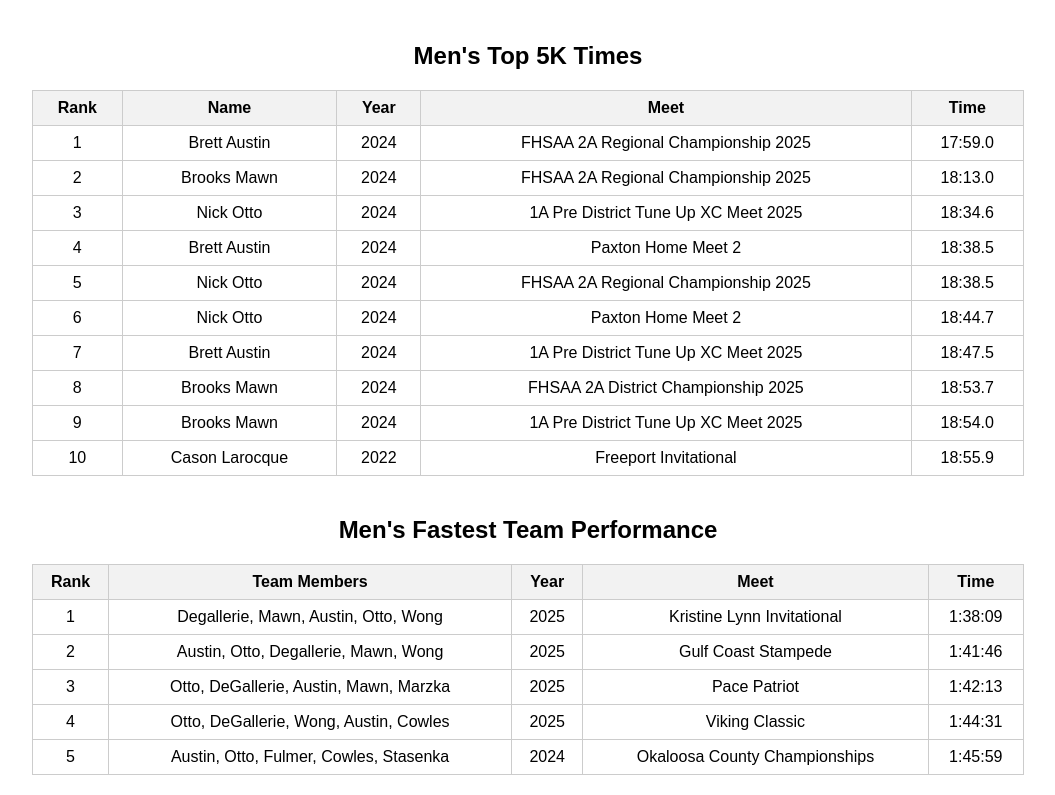
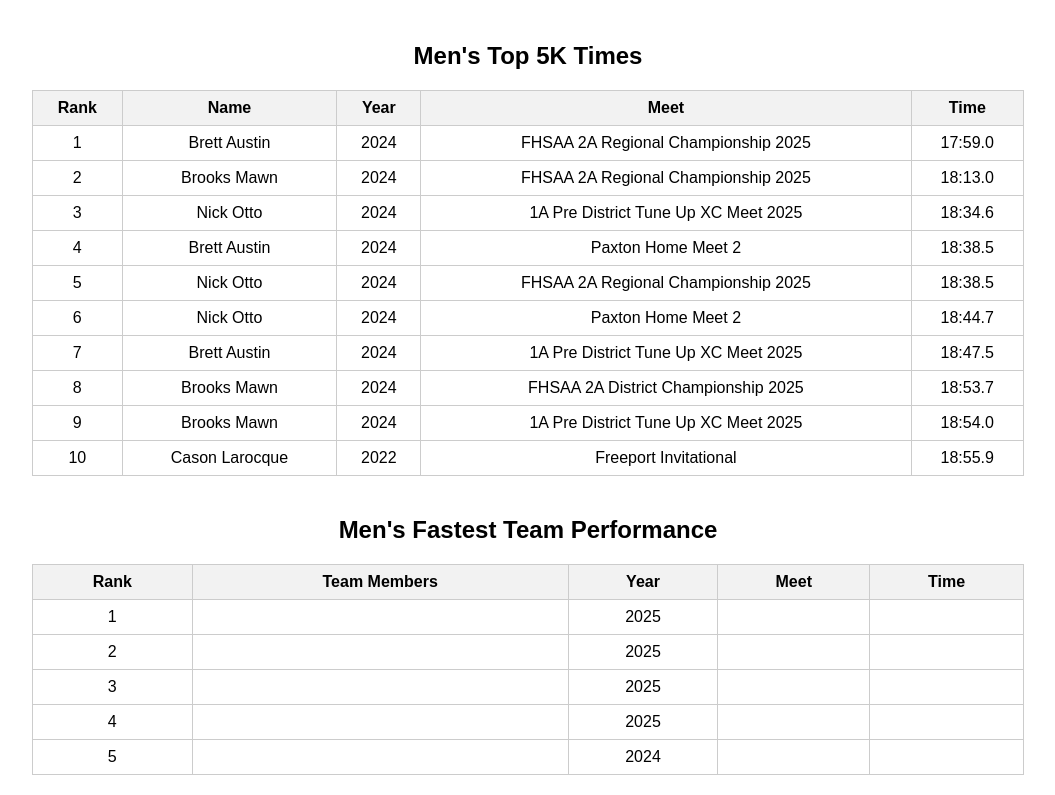
Before and after one commit to Bryanotto/xctopten, a plain HTML site: page index.html in a window 1280 px wide. Shown: the part 242-1037 px from the top of the page, without its empty margins (112-1167 px from the left). Drawn offline with Linux system fonts and the light colour scheme.

Commit message:
Add empty rows for team performance table

```diff
--- a/index.html
+++ b/index.html
@@ -33,11 +33,11 @@
     <h2>Men's Fastest Team Performance</h2>
     <table>
         <tr><th>Rank</th><th>Team Members</th><th>Year</th><th>Meet</th><th>Time</th></tr>
-        <tr><td>1</td><td>Degallerie, Mawn, Austin, Otto, Wong</td><td>2025</td><td>Kristine Lynn Invitational</td><td>1:38:09</td></tr>
-        <tr><td>2</td><td>Austin, Otto, Degallerie, Mawn, Wong</td><td>2025</td><td>Gulf Coast Stampede</td><td>1:41:46</td></tr>
-        <tr><td>3</td><td>Otto, DeGallerie, Austin, Mawn, Marzka</td><td>2025</td><td>Pace Patriot</td><td>1:42:13</td></tr>
-        <tr><td>4</td><td>Otto, DeGallerie, Wong, Austin, Cowles</td><td>2025</td><td>Viking Classic</td><td>1:44:31</td></tr>
-        <tr><td>5</td><td>Austin, Otto, Fulmer, Cowles, Stasenka</td><td>2024</td><td>Okaloosa County Championships</td><td>1:45:59</td></tr>
+        <tr><td>1</td><td></td><td>2025</td><td></td><td></td></tr>
+        <tr><td>2</td><td></td><td>2025</td><td></td><td></td></tr>
+        <tr><td>3</td><td></td><td>2025</td><td></td><td></td></tr>
+        <tr><td>4</td><td></td><td>2025</td><td></td><td></td></tr>
+        <tr><td>5</td><td></td><td>2024</td><td></td><td></td></tr>
     </table>
 </body>
 </html>
```
